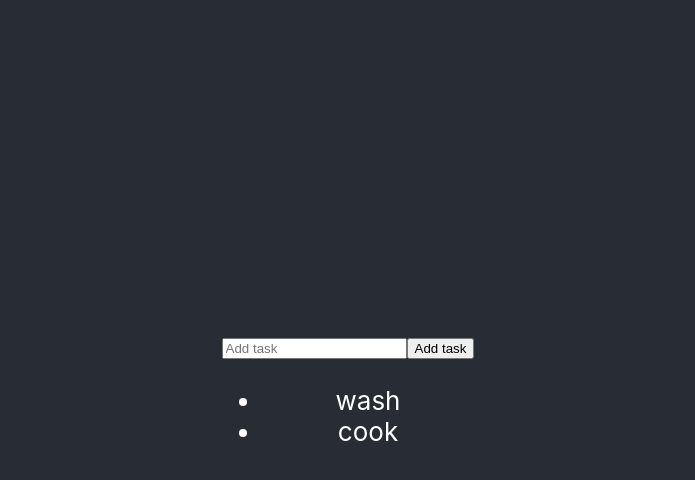
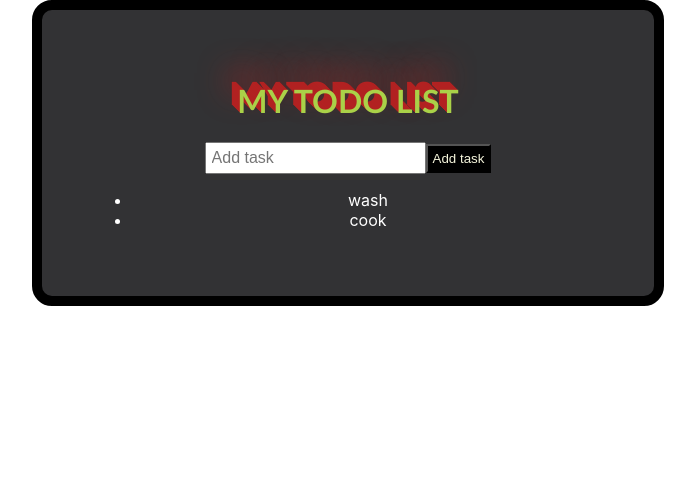
Before and after one commit to Achilihudaniel07/React-To-do-list--ClassBase, a React (Create React App) app: page / in a window 1280 px wide. Shown: the top 480 px of the page, without its empty margins (292-987 px from the left). Built offline with nearby package versions, Linux system fonts and the light colour scheme.

Commit message:
second commit

```diff
--- a/src/App.css
+++ b/src/App.css
@@ -1,38 +1,39 @@
 .App {
+  text-align: center;
+  margin-top: 20px;
+  width: 40%;
+  margin: 0 auto;
+  background-color: rgb(50, 50, 52);
+  padding: 50px;
+  border-radius: 20px;
+  color: white;
+  border: 10px solid black;
+}
+
+.App h1{
+  color: rgb(170, 209, 72);
+  font-family:'Gill Sans', 'Gill Sans MT', Calibri, 'Trebuchet MS', sans-serif;
+  font-size:2rem;
+  text-shadow:
+  -1px -1px 0 firebrick,
+  -2px -2px 0 firebrick,
+  -3px -3px 0 firebrick,
+  -4px -4px 0 firebrick,
+  -5px -5px 0 firebrick,
+  -6px -6px 0 firebrick,
+  -7px -7px 0 firebrick,
+  -8px -8px 0 firebrick,
+  -10px -20px 30px firebrick;
   text-align: center;
 }
 
-.App-logo {
-  height: 40vmin;
-  pointer-events: none;
+.App input{
+  padding: 5px;
+  font-size: 1rem;
 }
 
-@media (prefers-reduced-motion: no-preference) {
-  .App-logo {
-    animation: App-logo-spin infinite 20s linear;
-  }
+.App button{
+  padding: 5px;
+  background-color: black;
+  color: beige;
 }
-
-.App-header {
-  background-color: #282c34;
-  min-height: 100vh;
-  display: flex;
-  flex-direction: column;
-  align-items: center;
-  justify-content: center;
-  font-size: calc(10px + 2vmin);
-  color: white;
-}
-
-.App-link {
-  color: #61dafb;
-}
-
-@keyframes App-logo-spin {
-  from {
-    transform: rotate(0deg);
-  }
-  to {
-    transform: rotate(360deg);
-  }
-}
--- a/src/App.js
+++ b/src/App.js
@@ -1,22 +1,12 @@
-import MyClassComponent from './MyClassComponent';
 import MyTodolist from './MyTodolist';
 import './App.css';
 
 function App() {
-  const info ="Information about Developer"
   return (
     <div className="App">
-      <header className="App-header">
 
+      <MyTodolist/>
 
-            {/* <MyClassComponent
-                name ="Kesh"
-            /> */}
-
-            {/* <MyCounter/> */}
-
-            <MyTodolist/>
-      </header>
     </div>
   );
 }
--- a/src/MyClassComponent.js
+++ /dev/null
@@ -1,21 +0,0 @@
-import React from "react";
-// or import React, { Component } from "react";
-
-
-
-
-// class MyClassComponent extends Component{
-// }
-
-
-class MyClassComponent extends React.Component{
-    render(){
-       console.log(this.props)
-        return(
-            <h1>My name is {this.props.name}</h1>
-        )
-    }
-}
-
-
-export default MyClassComponent
--- a/src/MyTodolist.js
+++ b/src/MyTodolist.js
@@ -42,6 +42,7 @@ class MyTodolist extends Component{
 
         return(
             <div>
+                <h1>MY TODO LIST</h1>
                 <form onSubmit={this.addItemToList}>
                     <input value={this.state.newItem} onChange={(event) =>this.setState({newItem: event.target.value})} type="text" placeholder="Add task"/>
                     <button type="submit">Add task</button>
```
